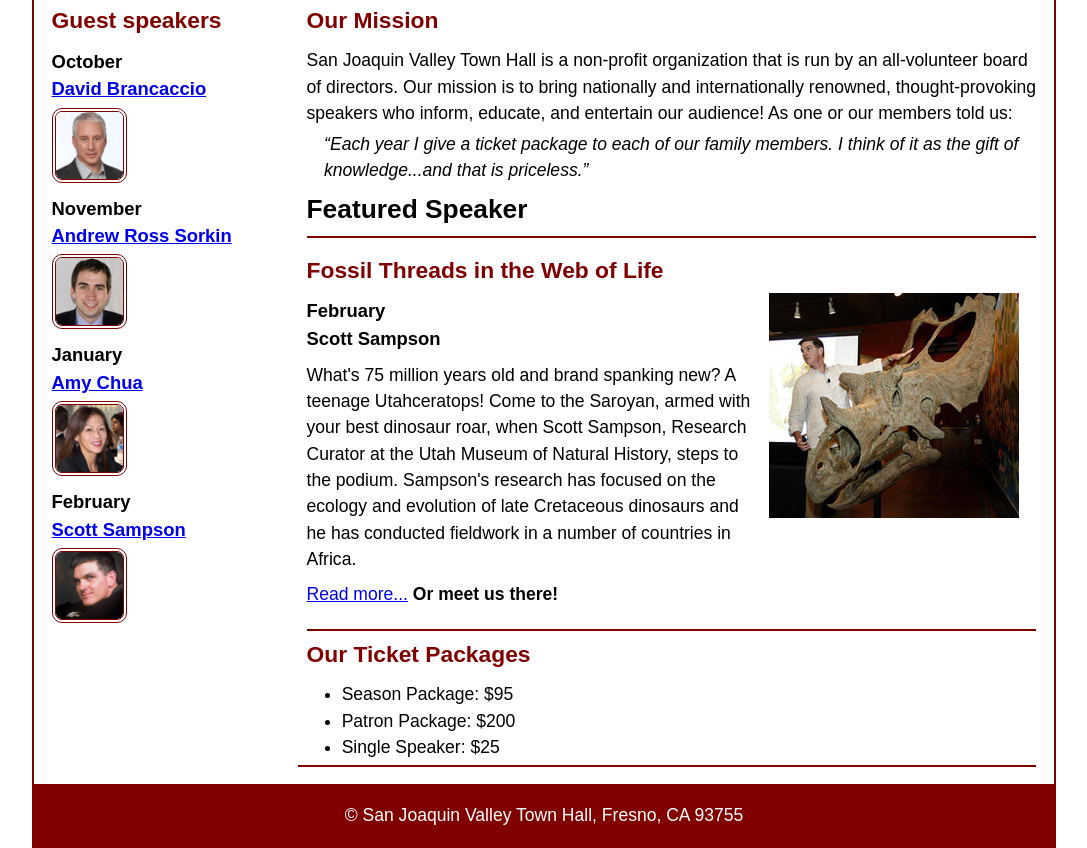
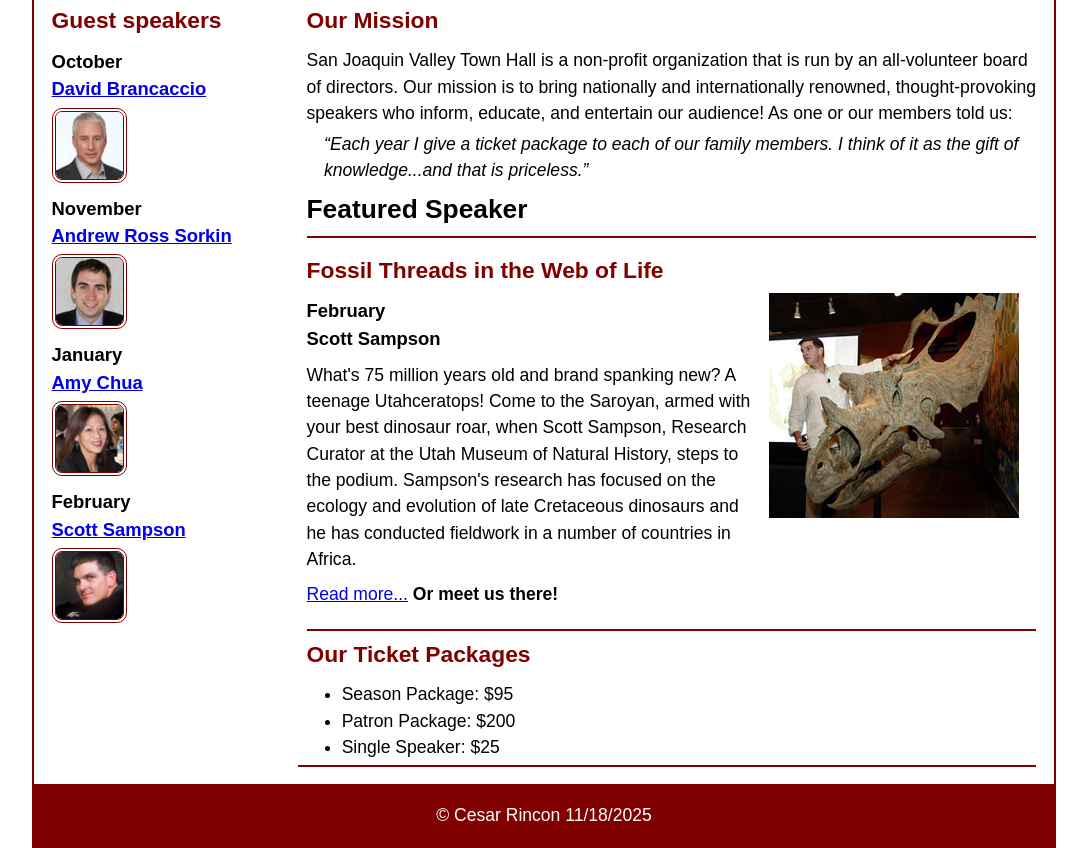
Before and after one commit to 23ceez/A11, a plain HTML site: page index.html in a window 1280 px wide. Shown: the part 185-1033 px from the top of the page, without its empty margins (96-1183 px from the left). Drawn offline with Linux system fonts and the light colour scheme.

Commit message:
copyright

```diff
--- a/index.html
+++ b/index.html
@@ -87,7 +87,7 @@
 		</section>
 	</main>
 	<footer>
-		<p>&copy; San Joaquin Valley Town Hall, Fresno, CA 93755</p>
+		<p>&copy; Cesar Rincon 11/18/2025</p>
 	</footer>
 </body>
 </html>
```
